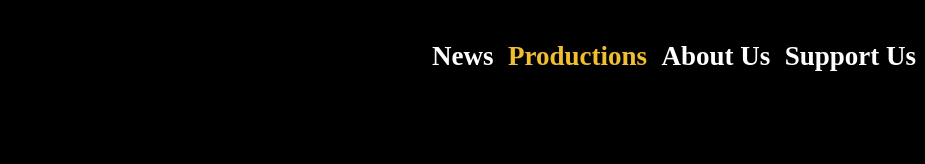
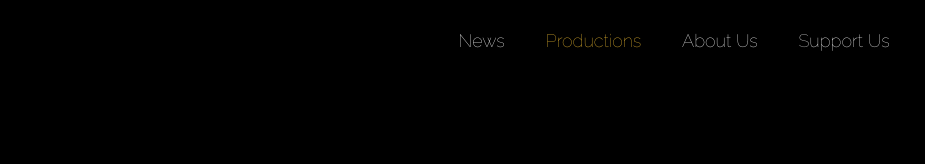
Before and after one commit to MAKINWARA/OtroLado, a plain HTML site: page norge/Productions.html in a window 1280 px wide. Shown: the full height of the page, 355-1280 px from the left. Drawn offline with Linux system fonts and the light colour scheme; a web font is replaced by a local one.

Commit message:
last commit

```diff
--- a/norge/Productions.html
+++ b/norge/Productions.html
@@ -4,6 +4,9 @@
     <meta charset="UTF-8">
     <meta http-equiv="X-UA-Compatible" content="IE=edge">
     <meta name="viewport" content="width=device-width, initial-scale=1.0">
+    <link rel="preconnect" href="https://fonts.googleapis.com">
+    <link rel="preconnect" href="https://fonts.gstatic.com" crossorigin>
+    <link href="https://fonts.googleapis.com/css2?family=Raleway:wght@100&display=swap" rel="stylesheet">
     <link rel="stylesheet" href="css/Productions.css">
     <title>OtroLado Dance Company</title>
 </head>
@@ -13,10 +16,10 @@
         <h1>OtroLado</h1>
         <nav>
             <ul>
-                <li><a href="News.html"><h2>News</h2></a></li>
-                <li><a class="pro" href=""><h2>Productions</h2></a></li>
-                <li><a href=""><h2>About Us</h2></a></li>
-                <li><a href=""><h2>Support Us</h2></a></li>
+                <li><a href="News.html">News</a></li>
+                <li><a class="pro" href="">Productions</a></li>
+                <li><a href="">About Us</a></li>
+                <li><a href="">Support Us</a></li>
             </ul>
         </nav>
     </header>
--- a/norge/css/Productions.css
+++ b/norge/css/Productions.css
@@ -42,6 +42,7 @@ nav {
     max-width: 500px;
     height: 50px;
     font-size: 18px;
+    font-family: 'Raleway', sans-serif;
     position: absolute;
     top: 15px;
     right: 1px;
```
